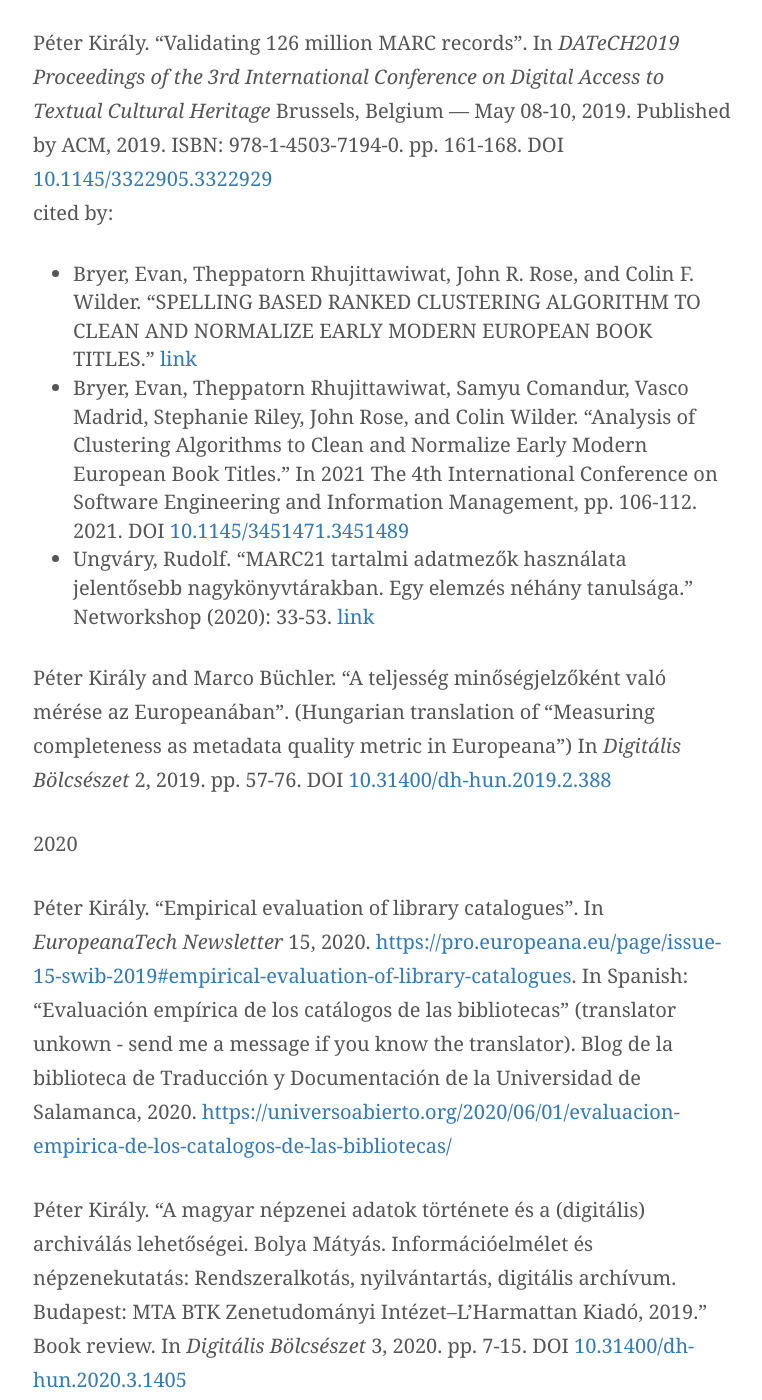
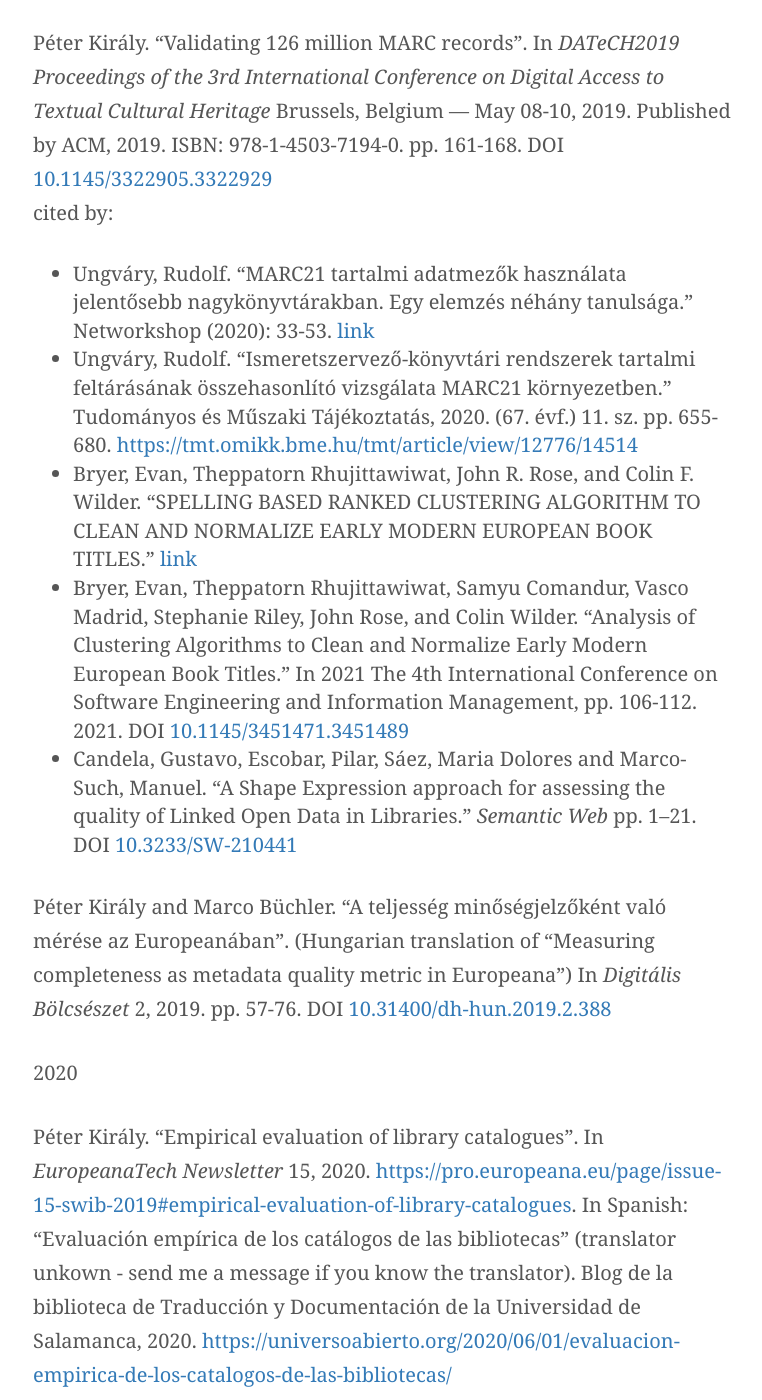
Before and after one commit to pkiraly/pkiraly.github.io, a Jekyll site: the page built from about.md, in a window 1280 px wide and 1400 px high, scrolled down 7499 px. Shown: the whole window, without its empty margins (257-1019 px from the left). Built offline with Jekyll 4.4.1, drawn with Linux system fonts in a browser that asks for light colours; nearby versions of some CDN libraries; some web fonts are replaced; comment, search, counter and statistics services are not loaded.

```diff
--- a/about.md
+++ b/about.md
@@ -93,9 +93,11 @@
 
 Péter Király. “Validating 126 million MARC records”. In *DATeCH2019 Proceedings of the 3rd International Conference on Digital Access to Textual Cultural Heritage* Brussels, Belgium — May 08-10, 2019. Published by ACM, 2019. ISBN: 978-1-4503-7194-0. pp. 161-168. DOI [10.1145/3322905.3322929](https://doi.org/10.1145/3322905.3322929)<br/>
 cited by:<br/>
+ * Ungváry, Rudolf. "MARC21 tartalmi adatmezők használata jelentősebb nagykönyvtárakban. Egy elemzés néhány tanulsága." Networkshop (2020): 33-53. [link](http://real.mtak.hu/119192/1/ungvary.pdf)
+ * Ungváry, Rudolf. "Ismeretszervező-könyvtári rendszerek tartalmi feltárásának összehasonlító vizsgálata MARC21 környezetben." Tudományos és Műszaki Tájékoztatás, 2020. (67. évf.) 11. sz. pp. 655-680. [https://tmt.omikk.bme.hu/tmt/article/view/12776/14514](https://tmt.omikk.bme.hu/tmt/article/view/12776/14514)
  * Bryer, Evan, Theppatorn Rhujittawiwat, John R. Rose, and Colin F. Wilder. "SPELLING BASED RANKED CLUSTERING ALGORITHM TO CLEAN AND NORMALIZE EARLY MODERN EUROPEAN BOOK TITLES." [link](https://www.ihci-conf.org/wp-content/uploads/2021/07/01_202107L013_Bryer.pdf)
  * Bryer, Evan, Theppatorn Rhujittawiwat, Samyu Comandur, Vasco Madrid, Stephanie Riley, John Rose, and Colin Wilder. "Analysis of Clustering Algorithms to Clean and Normalize Early Modern European Book Titles." In 2021 The 4th International Conference on Software Engineering and Information Management, pp. 106-112. 2021. DOI [10.1145/3451471.3451489](https://doi.org/10.1145/3451471.3451489)
- * Ungváry, Rudolf. "MARC21 tartalmi adatmezők használata jelentősebb nagykönyvtárakban. Egy elemzés néhány tanulsága." Networkshop (2020): 33-53. [link](http://real.mtak.hu/119192/1/ungvary.pdf)
+ * Candela, Gustavo, Escobar, Pilar, Sáez, Maria Dolores and Marco-Such, Manuel. "A Shape Expression approach for assessing the quality of Linked Open Data in Libraries." _Semantic Web_ pp. 1--21. DOI [10.3233/SW-210441](https://doi.org/10.3233/SW-210441)
 
 Péter Király and Marco Büchler. “A teljesség minőségjelzőként való mérése az Europeanában”. (Hungarian translation of “Measuring completeness as metadata quality metric in Europeana”) In *Digitális Bölcsészet* 2, 2019. pp. 57-76. DOI [10.31400/dh-hun.2019.2.388](https://doi.org/10.31400/dh-hun.2019.2.388)
 
```
